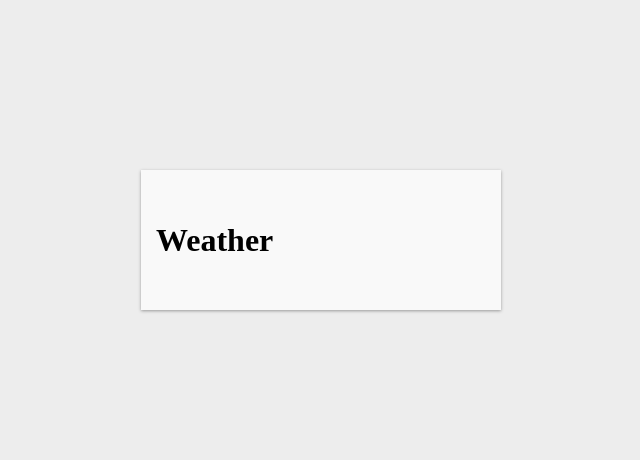
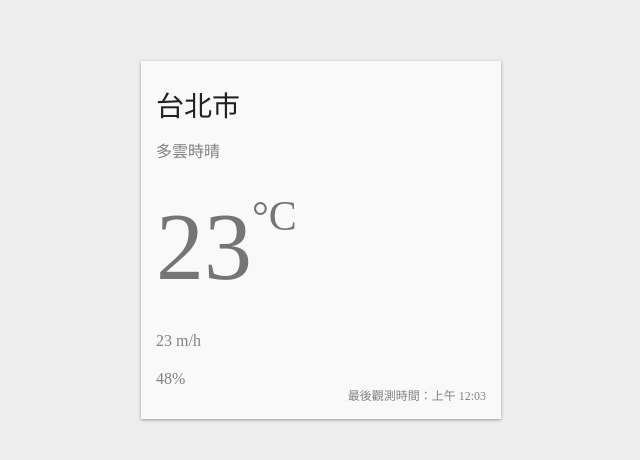
Before and after one commit to Al-tsao/react-realtime-weather-app, a React (Create React App) app: page / in a window 1280 px wide. Shown: the part 160-620 px from the top of the page, without its empty margins (319-959 px from the left). Built offline with nearby package versions, Linux system fonts and the light colour scheme.

Commit message:
create card style

```diff
--- a/src/App.js
+++ b/src/App.js
@@ -1,5 +1,6 @@
 import React from 'react';
 import styled from '@emotion/styled';
+
 
 const Container = styled.div`
   background-color: #ededed;
@@ -18,11 +19,78 @@
   padding: 30px 15px;
 `;
 
+const Location = styled.div`
+  font-size: 28px;
+  color: #212121;
+  margin-bottom: 20px;
+`;
+
+const Description = styled.div`
+  font-size: 16px;
+  color: #828282;
+  margin-bottom: 30px;
+`;
+
+const CurrentWeather = styled.div`
+  display: flex;
+  justify-content: space-between;
+  align-items: center;
+  margin-bottom: 30px;
+`;
+
+const Temperature = styled.div`
+  color: #757575;
+  font-size: 96px;
+  font-weight: 300;
+  display: flex;
+`;
+
+const Celsius = styled.div`
+  font-weight: normal;
+  font-size: 42px;
+`;
+
+const AirFlow = styled.div`
+  display: flex;
+  align-items: center;
+  font-size: 16x;
+  font-weight: 300;
+  color: #828282;
+  margin-bottom: 20px;
+`;
+
+const Rain = styled.div`
+  display: flex;
+  align-items: center;
+  font-size: 16x;
+  font-weight: 300;
+  color: #828282;
+`;
+
+const Refresh = styled.div`
+  position: absolute;
+  right: 15px;
+  bottom: 15px;
+  font-size: 12px;
+  display: inline-flex;
+  align-items: flex-end;
+  color: #828282;
+`;
+
 function App() {
   return (
     <Container>
       <WeatherCard>
-        <h1>Weather</h1>
+        <Location>台北市</Location>
+        <Description>多雲時晴</Description>
+        <CurrentWeather>
+          <Temperature>
+            23 <Celsius>°C</Celsius>
+          </Temperature>
+        </CurrentWeather>
+        <AirFlow> 23 m/h </AirFlow>
+        <Rain> 48% </Rain>
+        <Refresh> 最後觀測時間：上午 12:03 </Refresh>
       </WeatherCard>
     </Container>
   );
```
